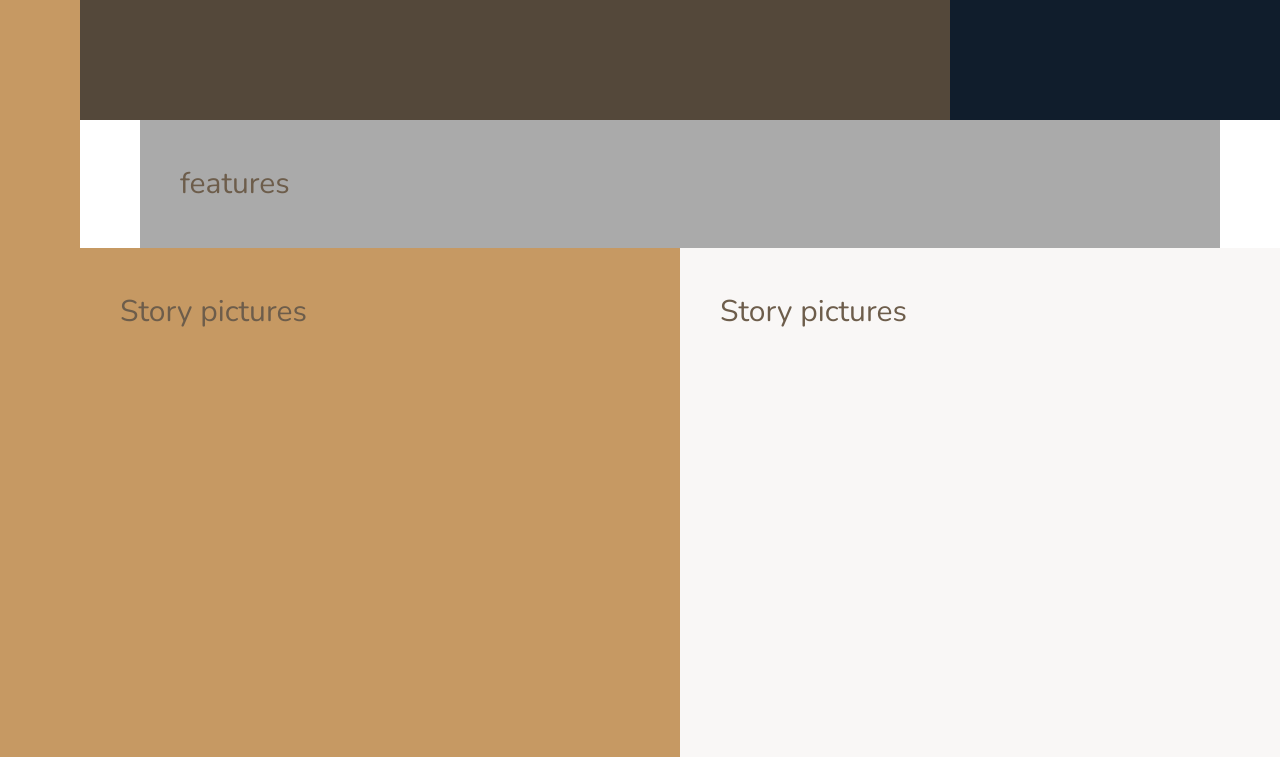
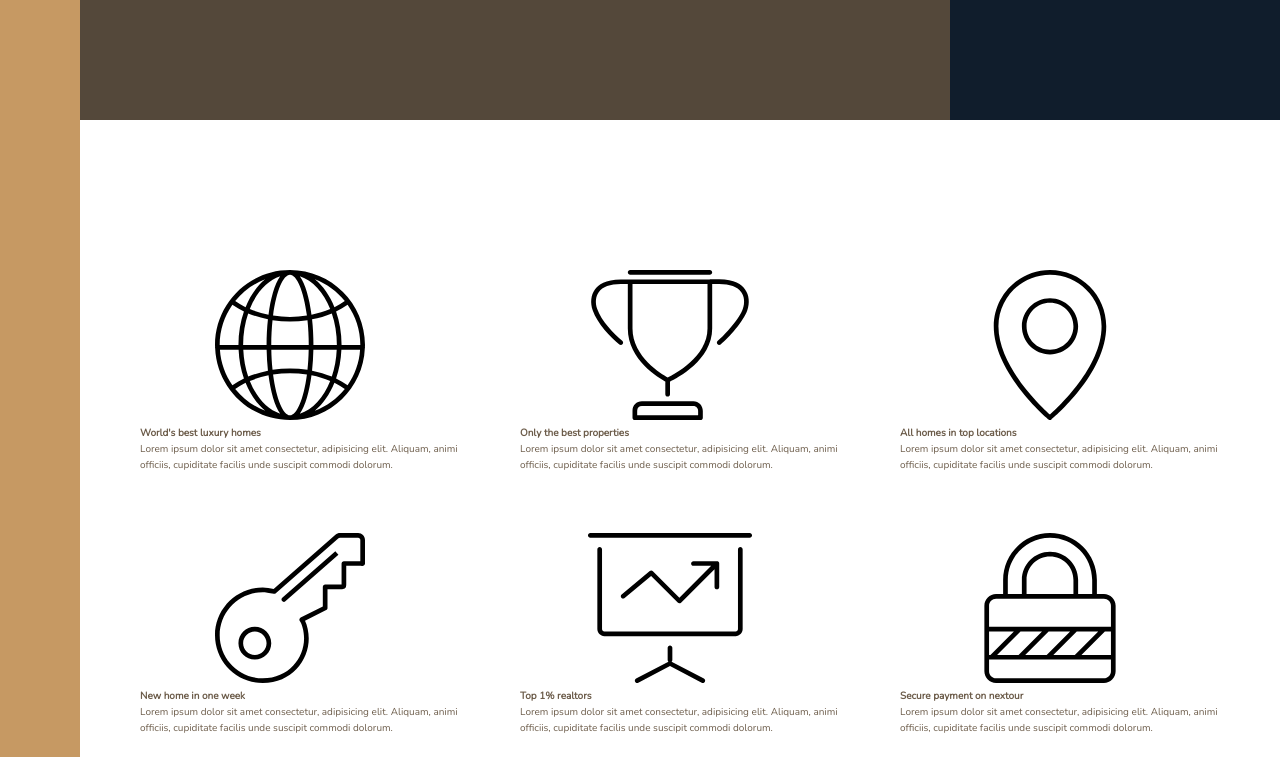
Before and after one commit to foysalimran/nexter, a website: page index.html in a window 1280 px wide. Shown: the part 520-1277 px from the top of the page. Drawn offline with nearby package versions, Linux system fonts and the light colour scheme.

Commit message:
building feature section 1

```diff
--- a/index.html
+++ b/index.html
@@ -25,7 +25,66 @@
         </div>
 
         <section class="features">
-            features
+            <div class="feature">
+                <svg class="feature__icon">
+                    <use xlink:href="img/sprite.svg#icon-global"></use>
+                </svg>
+                <h4 class="heading-4">World's best luxury homes</h4>
+                <p class="feature__text">
+                    Lorem ipsum dolor sit amet consectetur, adipisicing elit. Aliquam, animi officiis, cupiditate facilis unde suscipit commodi dolorum.
+                </p>
+            </div>
+
+            <div class="feature">
+                <svg class="feature__icon">
+                    <use xlink:href="img/sprite.svg#icon-trophy"></use>
+                </svg>
+                <h4 class="heading-4">Only the best properties</h4>
+                <p class="feature__text">
+                    Lorem ipsum dolor sit amet consectetur, adipisicing elit. Aliquam, animi officiis, cupiditate facilis unde suscipit commodi dolorum.
+                </p>
+            </div>
+
+            <div class="feature">
+                <svg class="feature__icon">
+                    <use xlink:href="img/sprite.svg#icon-map-pin"></use>
+                </svg>
+                <h4 class="heading-4">All homes in top locations</h4>
+                <p class="feature__text">
+                    Lorem ipsum dolor sit amet consectetur, adipisicing elit. Aliquam, animi officiis, cupiditate facilis unde suscipit commodi dolorum.
+                </p>
+            </div>
+
+            <div class="feature">
+                <svg class="feature__icon">
+                    <use xlink:href="img/sprite.svg#icon-key"></use>
+                </svg>
+                <h4 class="heading-4">New home in one week</h4>
+                <p class="feature__text">
+                    Lorem ipsum dolor sit amet consectetur, adipisicing elit. Aliquam, animi officiis, cupiditate facilis unde suscipit commodi dolorum.
+                </p>
+            </div>
+
+            <div class="feature">
+                <svg class="feature__icon">
+                    <use xlink:href="img/sprite.svg#icon-presentation"></use>
+                </svg>
+                <h4 class="heading-4">Top 1% realtors</h4>
+                <p class="feature__text">
+                    Lorem ipsum dolor sit amet consectetur, adipisicing elit. Aliquam, animi officiis, cupiditate facilis unde suscipit commodi dolorum.
+                </p>
+            </div>
+
+            <div class="feature">
+                <svg class="feature__icon">
+                    <use xlink:href="img/sprite.svg#icon-lock"></use>
+                </svg>
+                <h4 class="heading-4">Secure payment on nextour</h4>
+                <p class="feature__text">
+                    Lorem ipsum dolor sit amet consectetur, adipisicing elit. Aliquam, animi officiis, cupiditate facilis unde suscipit commodi dolorum.
+                </p>
+            </div>
+
         </section>
 
         <section class="story__pictures">
--- a/sass/_base.scss
+++ b/sass/_base.scss
@@ -39,8 +39,4 @@ body {
     grid-template-rows: 80vh min-content 40vw repeat(3, min-content);
     grid-template-columns: [sidebar-start] 8rem [sidebar-end full-start] minmax(6rem, 1fr) [center-start] repeat(8, [col-start] minmax(min-content, 14rem) [col-end]) [center-end] minmax(6rem, 1fr) [full-end];
 
-    & > * {
-        padding: 40px;
-        font-size: 3rem;
-    }
 }
--- a/sass/_features.scss
+++ b/sass/_features.scss
@@ -1,4 +1,7 @@
 .features {
-    background-color: $color-grey-light-2;
     grid-column: center-start / center-end;
+    margin: 15rem 0;
+    display: grid;
+    grid-template-columns: repeat(3, 1fr);
+    grid-gap: 6rem;
 }
```
Also changed, not shown: css/style.css.
